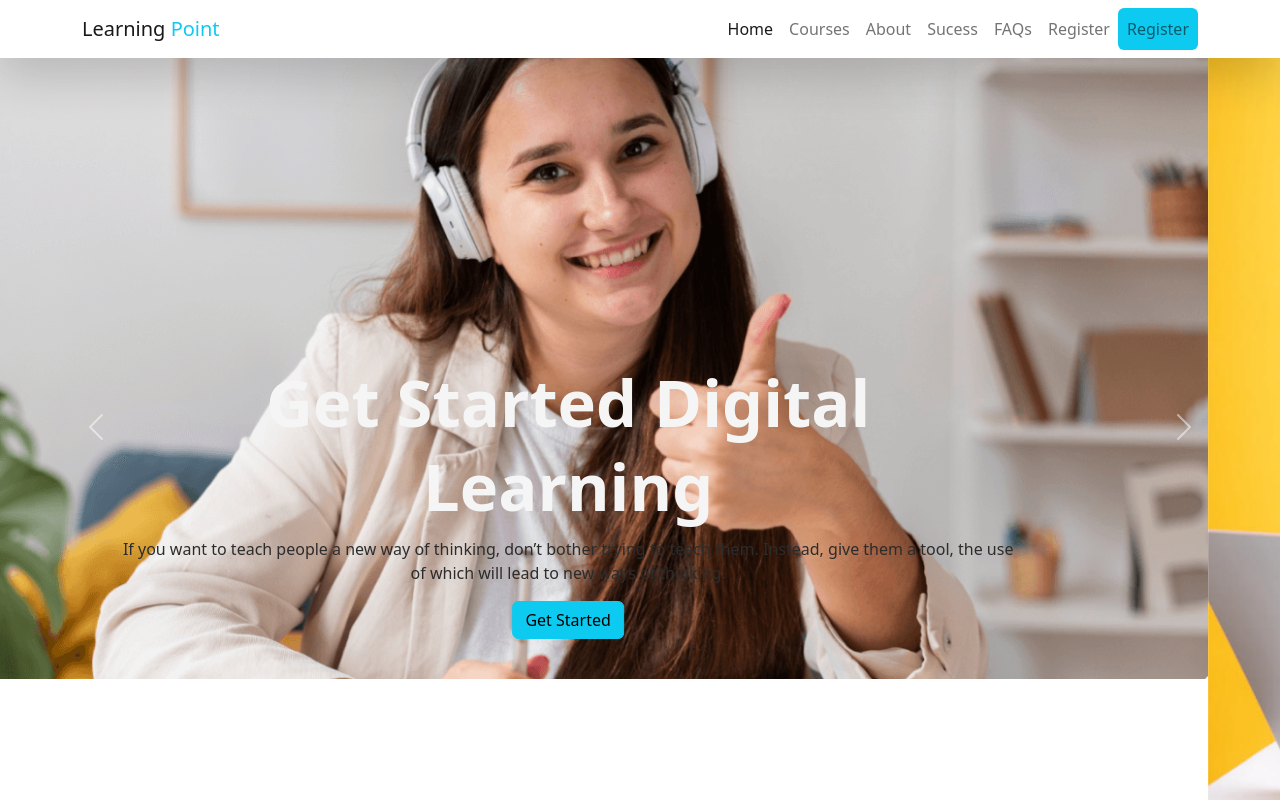
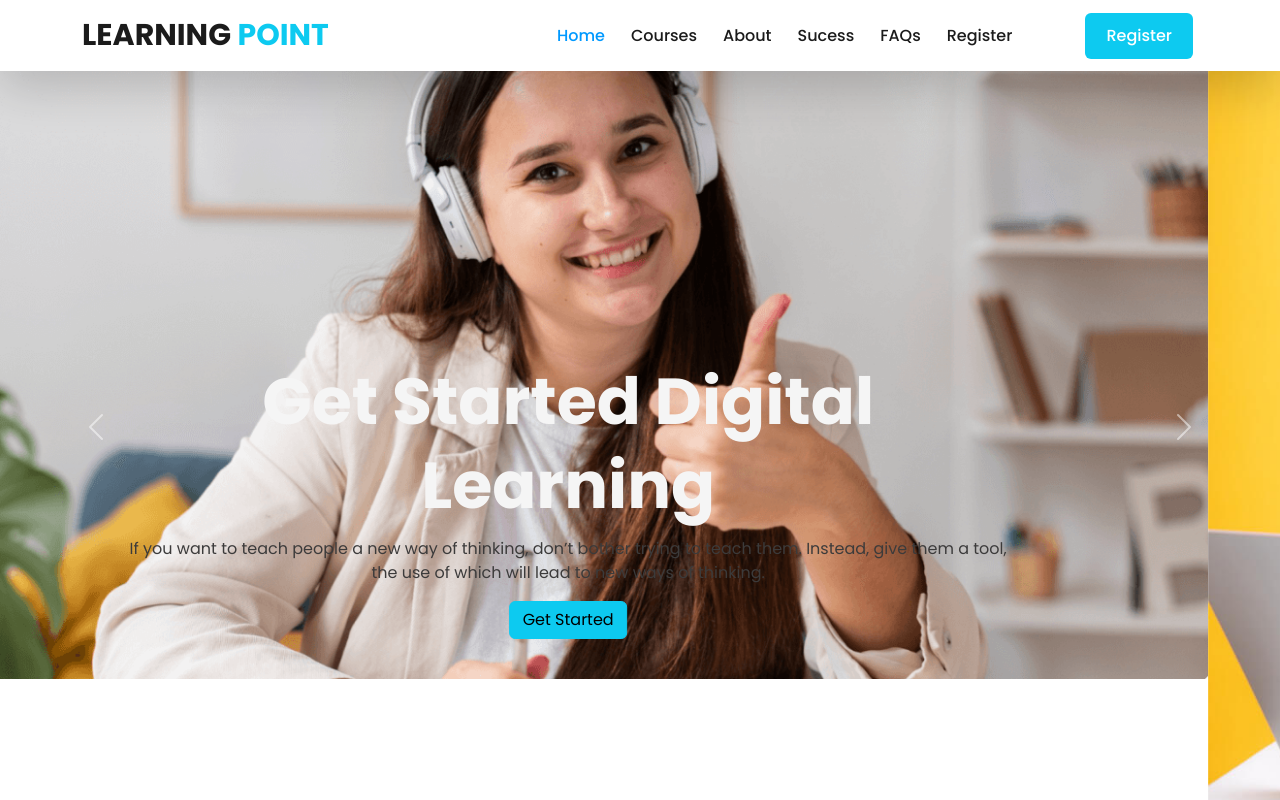
Before and after one commit to RickDev1/Third-Assignment, a plain HTML site: page index.html in a window 1280 px wide. Shown: the top 800 px of the page. Drawn offline with nearby package versions, Linux system fonts and the light colour scheme.

Commit message:
5th commit

```diff
--- a/index.html
+++ b/index.html
@@ -204,9 +204,17 @@
                             </div>
                         </div>
                     </div>
-                    <script src="https://cdn.jsdelivr.net/npm/bootstrap@5.2.0/dist/js/bootstrap.bundle.min.js"
-                        integrity="sha384-A3rJD856KowSb7dwlZdYEkO39Gagi7vIsF0jrRAoQmDKKtQBHUuLZ9AsSv4jD4Xa"
-                        crossorigin="anonymous"></script>
+                    <div class="more-courses position-relative">
+                        <button
+                            class="btn more-courses-btn position-absolute top-100 start-50 translate-middle mt-5 btn-primary">See
+                            More Courses</button>
+                    </div>
+
+                </div>
+
+                <script src="https://cdn.jsdelivr.net/npm/bootstrap@5.2.0/dist/js/bootstrap.bundle.min.js"
+                    integrity="sha384-A3rJD856KowSb7dwlZdYEkO39Gagi7vIsF0jrRAoQmDKKtQBHUuLZ9AsSv4jD4Xa"
+                    crossorigin="anonymous"></script>
 
 </body>
 
--- a/style.css
+++ b/style.css
@@ -33,7 +33,7 @@ ol {
     padding: 0;
 }
 
-/*--------- TYPOGRAPHY ---------*/
+/*-- TYPOGRAPHY --*/
 
 h1 {
     font-size: 65px;
@@ -59,7 +59,7 @@ h5 {
 
 p {
     font-size: 16px;
-    color: rgb(44, 44, 44);
+    color: rgb(60, 59, 59);
     line-height: 1.5;
 }
 
@@ -77,3 +77,78 @@ section#courses {
 #RegisterContainer {
     margin-bottom: 100px;
 }
+
+::-webkit-scrollbar {
+    width: 0.625rem;
+}
+
+::-webkit-scrollbar-track {
+    background-color: var(--white-color);
+}
+
+::-webkit-scrollbar-thumb {
+    background-color: rgb(0, 153, 255);
+}
+
+/*-- BODY --*/
+body {
+    width: 100%;
+    font-family: 'Poppins', sans-serif;
+    font-size: 100%;
+    color: rgb(27, 27, 27);
+    font-weight: 400;
+}
+
+/*-- Navbar -- */
+#HeaderContainer .navbar-brand {
+    font-size: 30px;
+    text-transform: uppercase;
+    font-weight: 700;
+    color: rgb(27, 27, 27);
+}
+
+#HeaderContainer .navbar-brand span.highlight {
+    color: rgb(0, 153, 255);
+}
+
+#HeaderContainer .navbar-brand .fa-graduation-cap {
+    transform: rotate(20deg);
+}
+
+#HeaderContainer .nav-item {
+    padding: 0 5px;
+}
+
+#HeaderContainer .nav-link {
+    color: rgb(27, 27, 27);
+    font-size: 16px;
+    font-weight: 500;
+    transition: all .2s ease-in-out;
+}
+
+#HeaderContainer .nav-link.active {
+    color: rgb(0, 153, 255);
+}
+
+#HeaderContainer .nav-link:hover {
+    color: rgb(0, 153, 255);
+}
+
+#HeaderContainer .header-menu {
+    width: 70%;
+    display: flex;
+    justify-content: center;
+}
+
+#HeaderContainer .call-btn {
+    padding: 10px 20px;
+    color: white;
+}
+
+.TopHeader {
+    background-color: rgba(240, 240, 240, 1);
+}
+
+#HeaderContainer .call-btn:hover {
+    background-color: rgba(0, 153, 255, 0) !important;
+}
```
